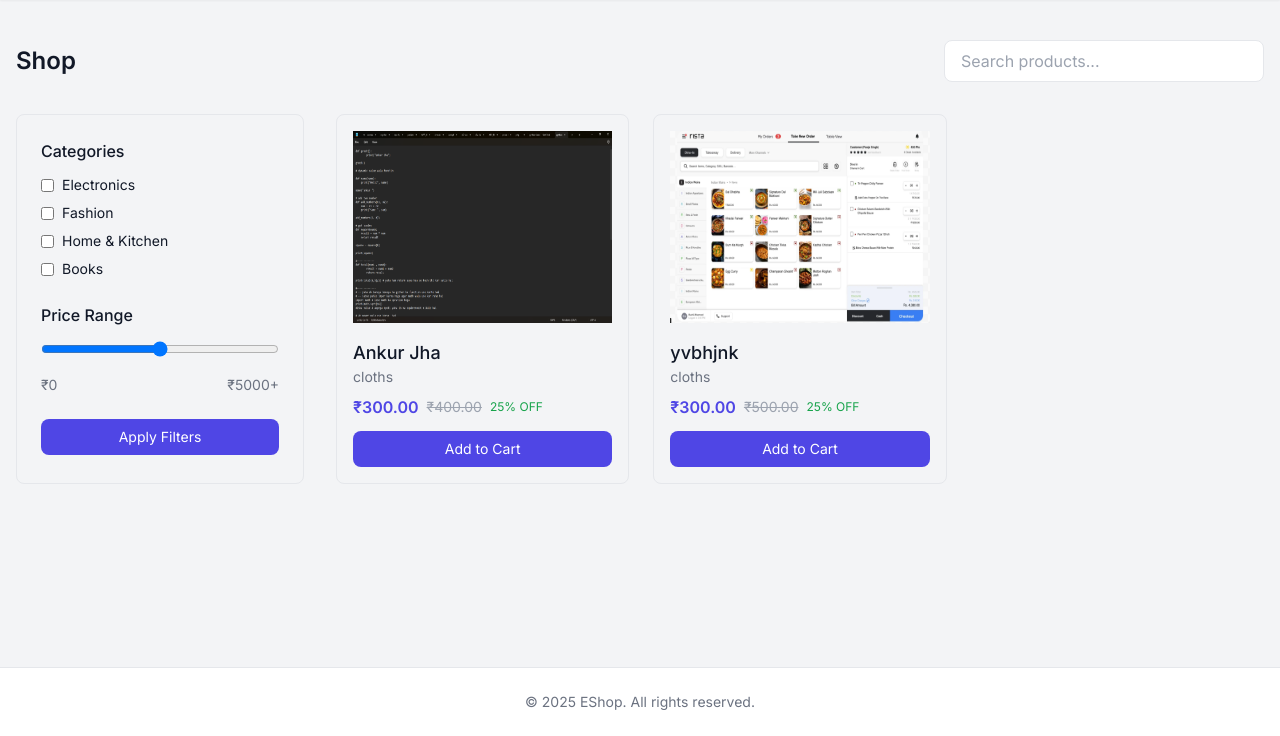
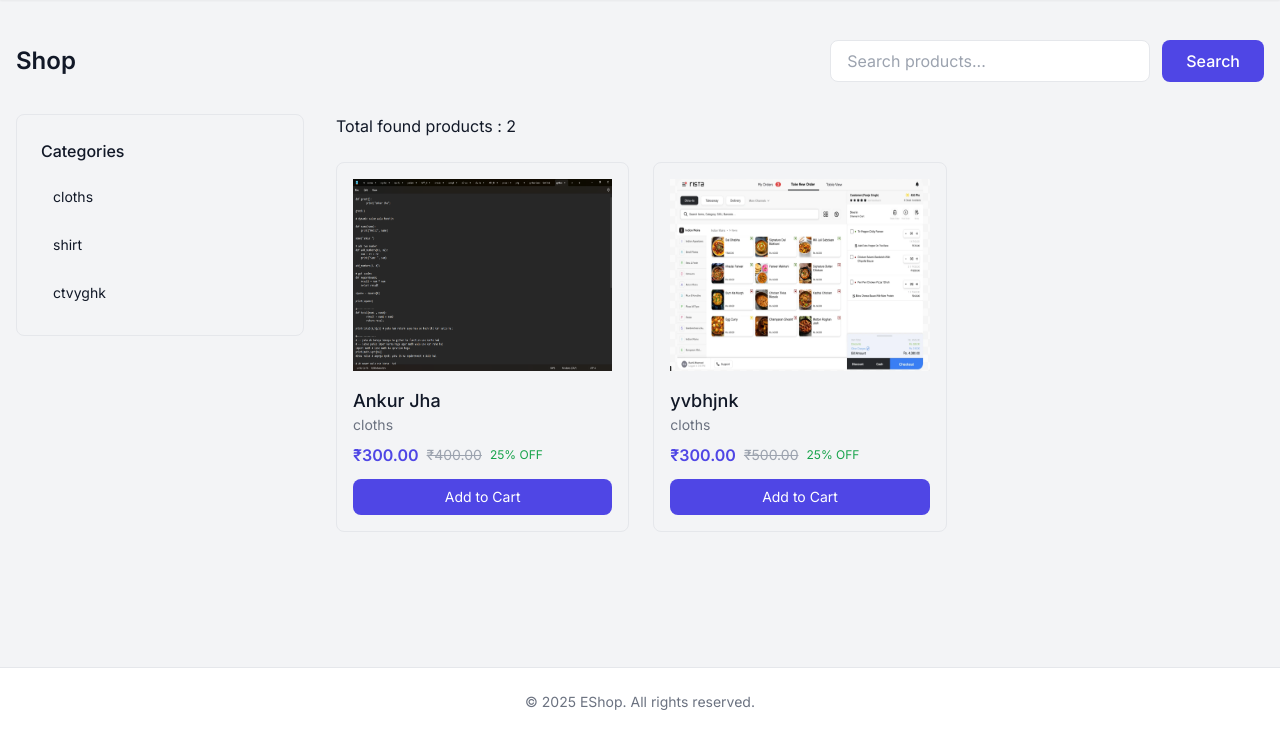
Before and after one commit to ankurjhaaa/eshop_django, a Django app: page /shop/ in a window 1280 px wide. Shown: the part 64-800 px from the top of the page. Run offline with Django 5.2, Linux system fonts and the light colour scheme; data comes from the database, SQL or seed files in the repository; both versions use the stored data as it was after the commit; some libraries are stand-ins or nearby versions.

Commit message:
wishlist work complete

```diff
--- a/eshop/eshop/urls.py
+++ b/eshop/eshop/urls.py
@@ -7,7 +7,8 @@ from eshopapp.views import (
     logoutpage,
     productview,
     cartpage,
-    shoppage
+    shoppage,
+    wishlistfunction
 )
 from django.conf import settings
 from django.conf.urls.static import static
@@ -21,4 +22,5 @@ urlpatterns = [
     path("view/<slug:slug>/", productview, name="productview"),
     path("cart/", cartpage, name="cart"),
     path("shop/", shoppage, name="shop"),
+    path("wishlistfunction/",wishlistfunction,name="wishlistfunction")
 ] + static(settings.MEDIA_URL, document_root=settings.MEDIA_ROOT)
--- a/eshop/eshopapp/models.py
+++ b/eshop/eshopapp/models.py
@@ -1,4 +1,5 @@
 from django.db import models
+from django.conf import settings
 
 # Create your models here.
 
@@ -24,8 +25,17 @@ class Product(models.Model):
     mrp = models.DecimalField(max_digits=10, decimal_places=2)
     selling_price = models.DecimalField(max_digits=10, decimal_places=2)
     stock = models.IntegerField()
-    image = models.ImageField(upload_to="photos/",null=True,blank=True)
+    image = models.ImageField(upload_to="photos/", null=True, blank=True)
     description = models.TextField()
 
     def __str__(self):
         return self.name
+
+
+class Wishlist(models.Model):
+    user_id = models.ForeignKey(
+        settings.AUTH_USER_MODEL, on_delete=models.CASCADE, related_name="wishlist"
+    )
+    product_id = models.ForeignKey(
+        Product, on_delete=models.CASCADE, related_name="product"
+    )
--- a/eshop/eshopapp/templates/layout/publiclayout.html
+++ b/eshop/eshopapp/templates/layout/publiclayout.html
@@ -11,6 +11,7 @@
 
     <!-- Tailwind CSS -->
     <script src="https://cdn.tailwindcss.com"></script>
+    <link rel="stylesheet" href="https://cdnjs.cloudflare.com/ajax/libs/font-awesome/6.5.1/css/all.min.css" />
 
     <!-- Font -->
     <link href="https://fonts.googleapis.com/css2?family=Inter:wght@400;500;600;700&display=swap" rel="stylesheet" />
--- a/eshop/eshopapp/templates/public/shop.html
+++ b/eshop/eshopapp/templates/public/shop.html
@@ -10,75 +10,85 @@ Shop
     <div class="flex flex-col md:flex-row md:items-center md:justify-between gap-4 mb-8">
       <h1 class="text-2xl font-semibold">Shop</h1>
 
-        <!-- Search -->
-        <input type="text" placeholder="Search products..."
-            class="w-full md:w-80 border rounded-lg px-4 py-2 focus:outline-none focus:ring-2 focus:ring-indigo-500" />
+      <!-- Search Form -->
+      <form method="get" class="flex flex-col sm:flex-row gap-3 w-full md:w-auto">
+        <input type="hidden" name="category" value="{{ request.GET.category }}" />
+        <input type="text" name="search" value="{{ request.GET.search }}" placeholder="Search products..." class="w-full md:w-80 border rounded-lg px-4 py-2 focus:outline-none focus:ring-2 focus:ring-indigo-500" />
+
+        <button type="submit" class="px-6 py-2 bg-indigo-600 hover:bg-indigo-700 text-white rounded-lg font-medium">Search</button>
+      </form>
     </div>
 
     <div class="grid grid-cols-1 lg:grid-cols-4 gap-8">
       <!-- LEFT: Filters -->
-        <div class="border rounded-lg p-6 space-y-6">
-            <!-- Category Filter -->
+      <div class="border rounded-lg p-6 space-y-6 self-start">
         <div>
-                <h3 class="font-medium mb-3">Categories</h3>
-                <div class="space-y-2 text-sm">
-                    <label class="flex items-center gap-2">
-                        <input type="checkbox" class="accent-indigo-600" />
-                        <span>Electronics</span>
-                    </label>
-                    <label class="flex items-center gap-2">
-                        <input type="checkbox" class="accent-indigo-600" />
-                        <span>Fashion</span>
-                    </label>
-                    <label class="flex items-center gap-2">
-                        <input type="checkbox" class="accent-indigo-600" />
-                        <span>Home & Kitchen</span>
-                    </label>
-                    <label class="flex items-center gap-2">
-                        <input type="checkbox" class="accent-indigo-600" />
-                        <span>Books</span>
-                    </label>
-                </div>
-            </div>
+          <h3 class="font-medium mb-4">Categories</h3>
 
-            <!-- Price Filter -->
-            <div>
-                <h3 class="font-medium mb-3">Price Range</h3>
-                <div class="space-y-3">
-                    <input type="range" class="w-full" />
-                    <div class="flex justify-between text-sm text-gray-500">
-                        <span>₹0</span>
-                        <span>₹5000+</span>
+          <div class="space-y-3 text-sm">
+            {% for categorie in categories %}
+              <a href="?category={{ categorie.name }}"
+                class="block px-3 py-2 rounded-lg
+
+              {% if request.GET.category == categorie.name %}
+                bg-indigo-200 text-indigo-900
+              {% else %}
+                hover:bg-indigo-100 hover:text-indigo-700
+              {% endif %}
+
+              transition">
+                {{ categorie.name }}
+              </a>
+            {% endfor %}
           </div>
         </div>
       </div>
 
-            <!-- Filter Button -->
-            <button class="w-full bg-indigo-600 hover:bg-indigo-700 text-white py-2 rounded-lg text-sm">Apply
-                Filters</button>
-        </div>
-
       <!-- RIGHT: Product Grid -->
       <div class="lg:col-span-3">
+        <h3>Total found products : {{ countTotal }}</h3>
+        <br />
         <div class="grid grid-cols-1 sm:grid-cols-2 lg:grid-cols-3 gap-6">
           <!-- Product Card -->
 
+          {% if countTotal <= 0 %}
+            <!-- EMPTY STATE -->
+            <div class="col-span-full flex flex-col items-center justify-center border border-dashed rounded-xl py-16 px-6 text-center">
+              <!-- Icon -->
+              <div class="w-20 h-20 flex items-center justify-center rounded-full bg-indigo-50 text-indigo-600 mb-6">
+                <!-- search icon -->
+                <svg xmlns="http://www.w3.org/2000/svg" fill="none" viewBox="0 0 24 24" stroke-width="1.8" stroke="currentColor" class="w-10 h-10">
+                  <path stroke-linecap="round" stroke-linejoin="round" d="M21 21l-4.35-4.35m1.6-5.15a7 7 0 11-14 0 7 7 0 0114 0z" />
+                </svg>
+              </div>
+
+              <!-- Text -->
+              <h3 class="text-lg font-semibold mb-1">No products found</h3>
+
+              <p class="text-gray-500 text-sm mb-6 max-w-sm">We couldn’t find any products matching your search. Try a different keyword or browse another category.</p>
+
+              <!-- Action -->
+              <a href="/shop" class="inline-flex items-center gap-2 px-5 py-2.5 bg-indigo-600 hover:bg-indigo-700 text-white rounded-lg text-sm font-medium">Browse All Products</a>
+            </div>
+          {% else %}
             {% for product in products %}
               <div class="border rounded-lg p-4 hover:shadow transition">
+                <a href="{% url 'productview' product.slug %}">
                   <div class="h-48 bg-gray-100 rounded mb-4">
-                        <img src="{{product.image.url}}" class="w-full h-full" alt="" srcset="">
+                    <img src="{{ product.image.url }}" class="w-full h-full" alt="" srcset="" />
                   </div>
-                    <h3 class="font-medium text-lg">{{product.name}}</h3>
-                    <p class="text-sm text-gray-500 mb-2">{{product.cat_id}}</p>
+                </a>
+                <h3 class="font-medium text-lg">{{ product.name }}</h3>
+                <p class="text-sm text-gray-500 mb-2">{{ product.cat_id }}</p>
                 <div class="flex items-center gap-2 mb-3">
-                        <span class="font-semibold text-indigo-600">₹{{product.selling_price}}</span>
-                        <span class="text-sm line-through text-gray-400">₹{{product.mrp}}</span>
+                  <span class="font-semibold text-indigo-600">₹{{ product.selling_price }}</span>
+                  <span class="text-sm line-through text-gray-400">₹{{ product.mrp }}</span>
                   <span class="text-xs text-green-600">25% OFF</span>
                 </div>
-                    <button class="w-full bg-indigo-600 hover:bg-indigo-700 text-white py-2 rounded-lg text-sm">Add to
-                        Cart</button>
+                <button class="w-full bg-indigo-600 hover:bg-indigo-700 text-white py-2 rounded-lg text-sm">Add to Cart</button>
               </div>
             {% endfor %}
+          {% endif %}
         </div>
       </div>
     </div>
--- a/eshop/eshopapp/views.py
+++ b/eshop/eshopapp/views.py
@@ -1,15 +1,22 @@
-from django.shortcuts import render, redirect
-from .models import Category, Product
+from django.shortcuts import render, redirect, HttpResponse
+from .models import Category, Product, Wishlist
 from django.contrib.auth.models import User
 from django.contrib.auth import authenticate, login, logout
 
 
 # Create your views here.
 def homepage(request):
+    products = Product.objects.all()
+    categories = Category.objects.all()
+    wishlist = []
+
+    if request.user.is_authenticated:
+        wishlist = Wishlist.objects.filter(user_id = request.user).values_list('product_id_id',flat=True)
+
     return render(
         request,
         "public/home.html",
-        {"categories": Category.objects.all(), "products": Product.objects.all()},
+        {"categories": categories, "products": products,"wishlist" : wishlist},
     )
 
 
@@ -48,17 +55,43 @@ def cartpage(request):
 
 
 def productview(request, slug):
+    product = Product.objects.filter(slug=slug).first()
+    user_id = request.user
+    isWishlist = Wishlist.objects.filter(user_id=user_id, product_id=product).first()
     return render(
         request,
         "public/productview.html",
-        {"product": Product.objects.filter(slug=slug).first},
+        {"product": product, "isWishlist": isWishlist},
     )
 
 
 def shoppage(request):
     products = Product.objects.all()
+    categories = Category.objects.all()
     categoryFilter = request.GET.get("category")
+    searchFilter = request.GET.get("search")
     if categoryFilter:
-        catId = Category.objects.filter(slug=categoryFilter)
+        catId = Category.objects.filter(slug=categoryFilter).first()
         products = Product.objects.filter(cat_id=catId)
-    return render(request, "public/shop.html", {"products": products})
+    if searchFilter:
+        products = Product.objects.filter(name__icontains=searchFilter)
+
+    countTotal = products.count()
+    return render(
+        request,
+        "public/shop.html",
+        {"products": products, "categories": categories, "countTotal": countTotal},
+    )
+
+
+def wishlistfunction(request):
+    product_id = request.GET.get("product_id")
+    product = Product.objects.filter(id=product_id).first()
+    user_id = request.user
+    checkLiked = Wishlist.objects.filter(user_id=user_id, product_id=product_id).first()
+    if checkLiked:
+        checkLiked.delete()
+    else:
+        Wishlist.objects.create(user_id=user_id, product_id=product)
+
+    return redirect(request.META.get("HTTP_REFERER", "home"))
```
Also changed, not shown: eshop/eshopapp/templates/public/home.html (+7 -4 lines), eshop/eshopapp/templates/public/productview.html (+10 -6 lines), eshop/db.sqlite3, eshop/eshopapp/migrations/0004_wishlist.py (added). Lines whose indentation alone changed are shown as unchanged.
